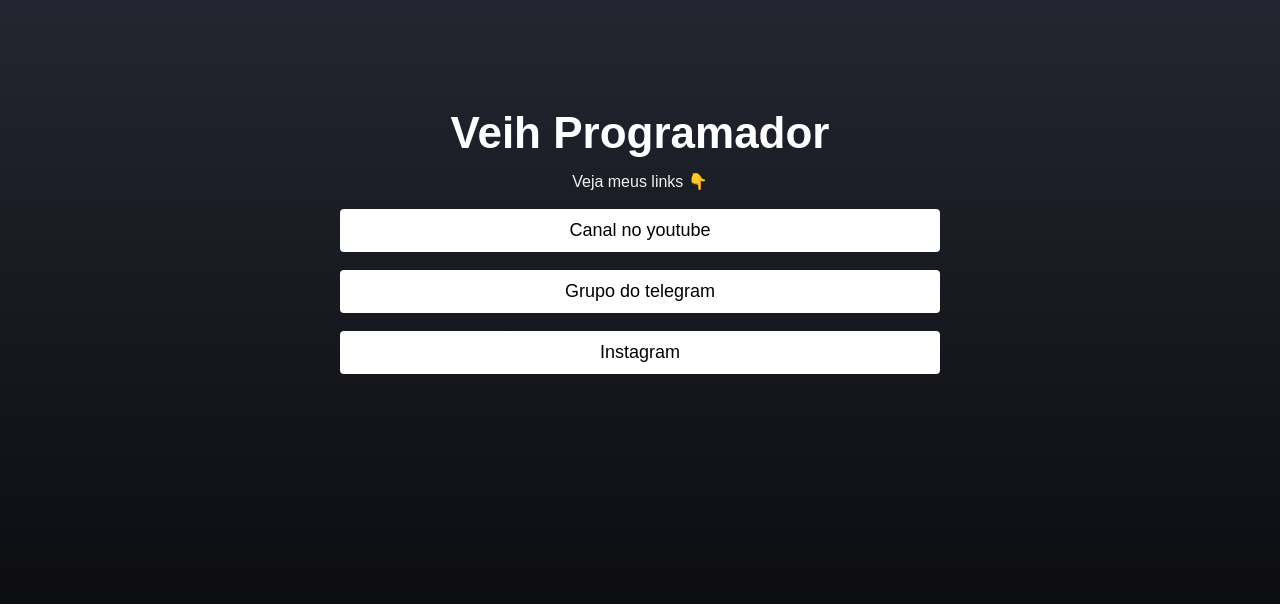
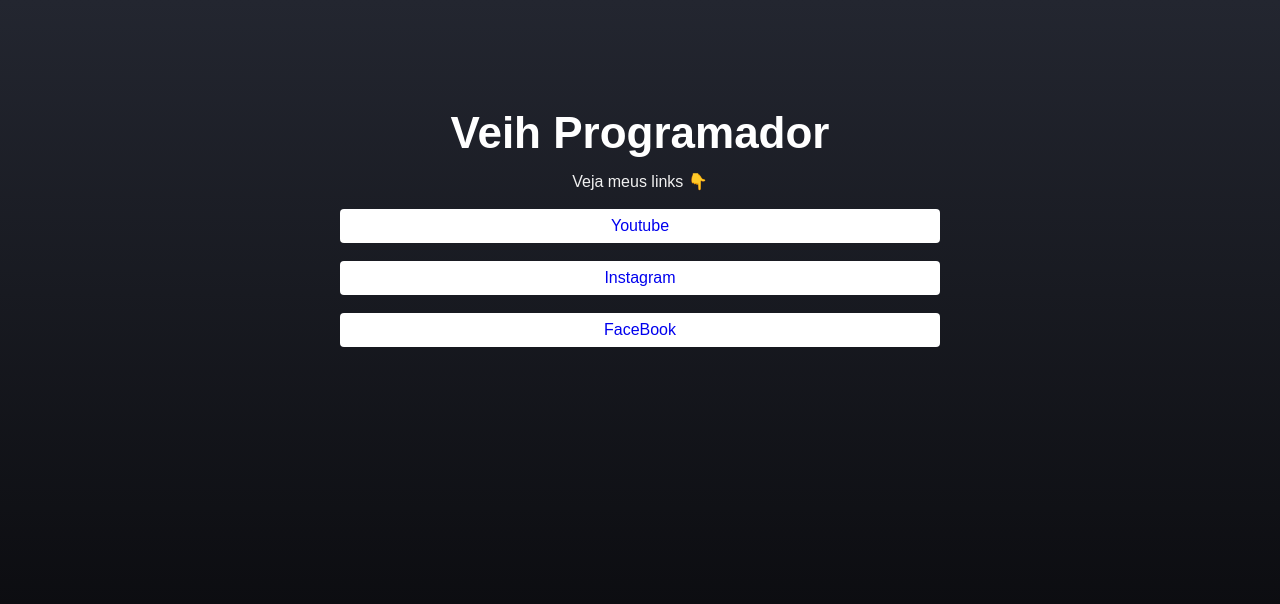
Before and after one commit to veih/lincks, a React (Create React App) app: page / in a window 1280 px wide. Shown: the top 604 px of the page. Built offline with nearby package versions, Linux system fonts and the light colour scheme.

Commit message:
adicionando componentes

```diff
--- /dev/null
+++ b/src/components/Links/index.js
@@ -0,0 +1,14 @@
+
+import './Links.css'
+
+export function Links(Props, Url) {
+    return (
+        <div>
+            <a href={Url}>
+                <p>{Props.canal}</p>
+            </a>
+
+        </div>
+
+    )
+}
--- a/src/pages/Home/home.css
+++ b/src/pages/Home/home.css
@@ -20,12 +20,17 @@
     margin-bottom: 18px;
 }
 
+
 .links {
     display: flex;
     max-width: 600px;
     width: 90%;
     text-align: center;
     flex-direction: column;
+}
+
+.link-aria:hover {
+    transform: scale(1.04);
 }
 
 .link-aria {
@@ -38,10 +43,6 @@
     transition: transform 0.4s;
 }
 
-.link-aria:hover {
-    transform: scale(1.04);
-}
-
 .link-text {
     font-size: 18px;
     line-height: 150%;
--- a/src/pages/Home/index.js
+++ b/src/pages/Home/index.js
@@ -1,3 +1,4 @@
+import { Links } from '../../components/Links'
 
 import './home.css'
 
@@ -9,23 +10,19 @@
 
             <main className='links'>
                 <section className='link-aria'>
-                    <a href='#'>
-                        <p className='link-text'>Canal no youtube</p>
-                    </a>
+                    <Links canal='Youtube' />
                 </section>
 
                 <section className='link-aria'>
-                    <a href='#'>
-                        <p className='link-text'>Grupo do telegram</p>
-                    </a>
+                    <Links canal='Instagram' />
                 </section>
 
                 <section className='link-aria'>
-                    <a href='#'>
-                        <p className='link-text'>Instagram</p>
-                    </a>
+                    <Links canal='FaceBook' />
                 </section>
+
             </main>
+
         </div>
     )
 }
```
Also changed, not shown: src/components/Links/Links.css (added).
